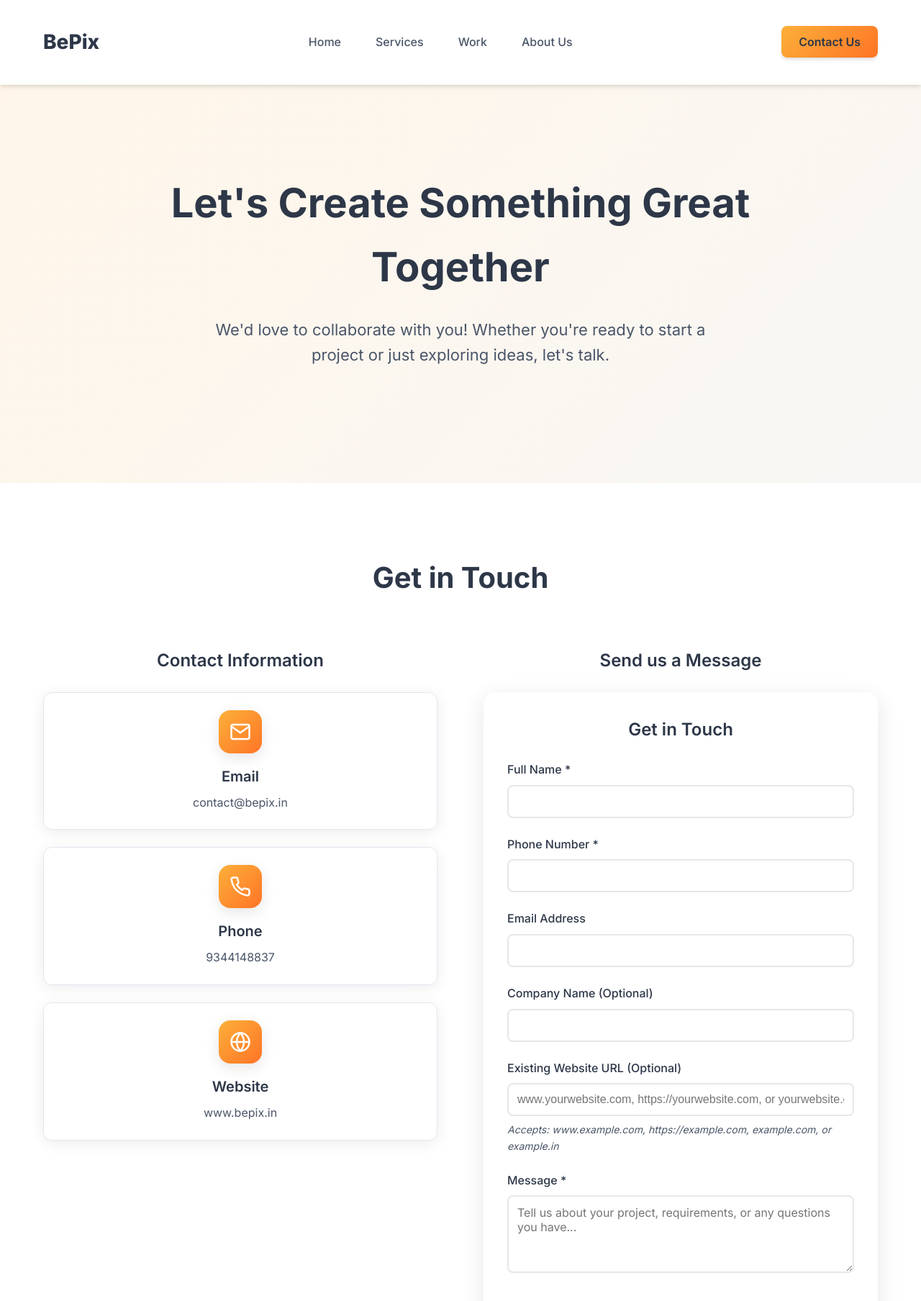
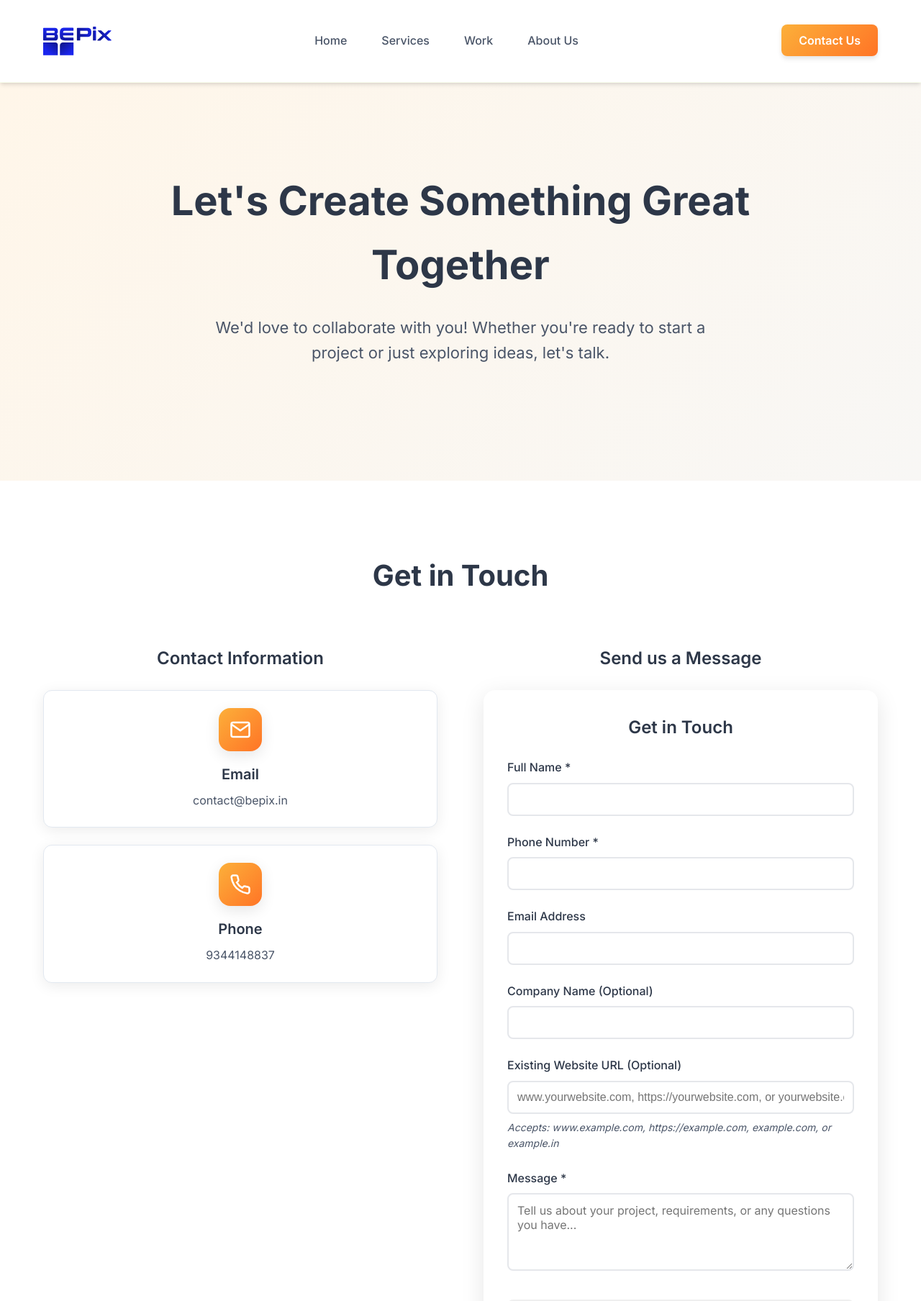
Before and after one commit to bepixcorp/bepix-nextjs, a Next.js app: page /contact in a window 1280 px wide. Shown: the top 1808 px of the page at 72% size. Built offline with nearby package versions, Linux system fonts and the light colour scheme.

Commit message:
Update homepage alternating backgrounds, add logo to navigation, remove website card from contact

```diff
--- a/app/about-us/page.tsx
+++ b/app/about-us/page.tsx
@@ -1546,8 +1546,8 @@ export default function AboutUs() {
       {/* Section 8: Meet Our Community */}
       <section style={{
         padding: '100px 0',
-        background: 'linear-gradient(135deg, #FCB03A 0%, #FF7426 100%)',
-        color: 'white',
+        background: 'white',
+        color: 'var(--accent)',
         textAlign: 'center',
         position: 'relative'
       }}>
@@ -1562,7 +1562,7 @@ export default function AboutUs() {
           <p style={{
             fontSize: '1.25rem',
             marginBottom: '2.5rem',
-            color: 'rgba(255, 255, 255, 0.9)',
+            color: 'var(--text-secondary)',
             maxWidth: '600px',
             margin: '0 auto 2.5rem',
             lineHeight: '1.6'
--- a/app/contact/page.tsx
+++ b/app/contact/page.tsx
@@ -160,50 +160,6 @@ export default function Contact() {
                   </p>
                 </div>
 
-                <div style={{
-                  background: 'white',
-                  padding: '1.5rem',
-                  borderRadius: '12px',
-                  boxShadow: '0 4px 20px rgba(0, 0, 0, 0.08)',
-                  textAlign: 'center',
-                  border: '1px solid #E2E8F0',
-                  transition: 'all 0.3s ease',
-                  cursor: 'pointer',
-                  position: 'relative',
-                  overflow: 'hidden'
-                }}
-                onMouseEnter={(e) => {
-                  e.currentTarget.style.transform = 'translateY(-4px)';
-                  e.currentTarget.style.boxShadow = '0 8px 25px rgba(0, 0, 0, 0.12)';
-                }}
-                onMouseLeave={(e) => {
-                  e.currentTarget.style.transform = 'translateY(0)';
-                  e.currentTarget.style.boxShadow = '0 4px 20px rgba(0, 0, 0, 0.08)';
-                }}>
-                  <div style={{
-                    width: '60px',
-                    height: '60px',
-                    background: 'linear-gradient(135deg, #FCB03A 0%, #FF7426 100%)',
-                    borderRadius: '16px',
-                    margin: '0 auto 1rem',
-                    display: 'flex',
-                    alignItems: 'center',
-                    justifyContent: 'center',
-                    boxShadow: '0 6px 20px rgba(0, 0, 0, 0.1)'
-                  }}>
-                    <svg width="30" height="30" viewBox="0 0 24 24" fill="none" stroke="white" strokeWidth="2">
-                      <circle cx="12" cy="12" r="10"/>
-                      <line x1="2" y1="12" x2="22" y2="12"/>
-                      <path d="M12 2a15.3 15.3 0 0 1 4 10 15.3 15.3 0 0 1-4 10 15.3 15.3 0 0 1-4-10 15.3 15.3 0 0 1 4-10z"/>
-                    </svg>
-                  </div>
-                  <h3 style={{ fontSize: '1.25rem', fontWeight: '600', marginBottom: '0.5rem', color: 'var(--accent)' }}>
-                    Website
-                  </h3>
-                  <p style={{ color: 'var(--text-secondary)', fontSize: '1rem' }}>
-                    www.bepix.in
-                  </p>
-                </div>
               </div>
             </div>
 
--- a/app/layout.tsx
+++ b/app/layout.tsx
@@ -8,6 +8,9 @@ const inter = Inter({ subsets: ['latin'] })
 export const metadata = {
   title: 'BePix - Professional Services',
   description: 'Professional services and solutions for your business needs',
+  icons: {
+    icon: '/favicon.svg',
+  },
 }
 
 export default function RootLayout({
--- a/components/Navigation.tsx
+++ b/components/Navigation.tsx
@@ -26,14 +26,20 @@ export default function Navigation() {
           width: '100%'
         }}>
           <Link href="/" style={{
-            fontSize: '1.75rem',
-            fontWeight: '800',
-            color: 'var(--accent)',
             textDecoration: 'none',
-            transition: 'color 0.3s ease',
-            flex: '0 0 auto'
+            transition: 'opacity 0.3s ease',
+            flex: '0 0 auto',
+            display: 'flex',
+            alignItems: 'center'
           }}>
-            BePix
+            <img
+              src="/logo.svg"
+              alt="BePix Logo"
+              style={{
+                height: '40px',
+                width: 'auto'
+              }}
+            />
           </Link>
 
           {/* Desktop Menu */}
@@ -89,14 +95,14 @@ export default function Navigation() {
           {/* Contact Button */}
           <div style={{ flex: '0 0 auto' }}>
             <Link href="/contact" style={{
-              background: 'var(--secondary)',
-              color: 'var(--accent)',
+              background: 'linear-gradient(135deg, #FCB03A 0%, #FF7426 100%)',
+              color: 'white',
               fontWeight: '600',
               textDecoration: 'none',
               padding: '0.75rem 1.5rem',
               borderRadius: '8px',
               transition: 'all 0.3s ease',
-              boxShadow: 'var(--shadow)'
+              boxShadow: '0 4px 6px rgba(0, 0, 0, 0.1)'
             }}>
               Contact Us
             </Link>
@@ -172,8 +178,8 @@ export default function Navigation() {
                 About Us
               </Link>
               <Link href="/contact" style={{
-                background: 'var(--secondary)',
-                color: 'var(--accent)',
+                background: 'linear-gradient(135deg, #FCB03A 0%, #FF7426 100%)',
+                color: 'white',
                 fontWeight: '600',
                 textDecoration: 'none',
                 padding: '0.75rem 1.5rem',
```
Also changed, not shown: app/page.tsx (+5 -5 lines), public/README.md (added), public/favicon.svg (added), public/logo.svg (added).
